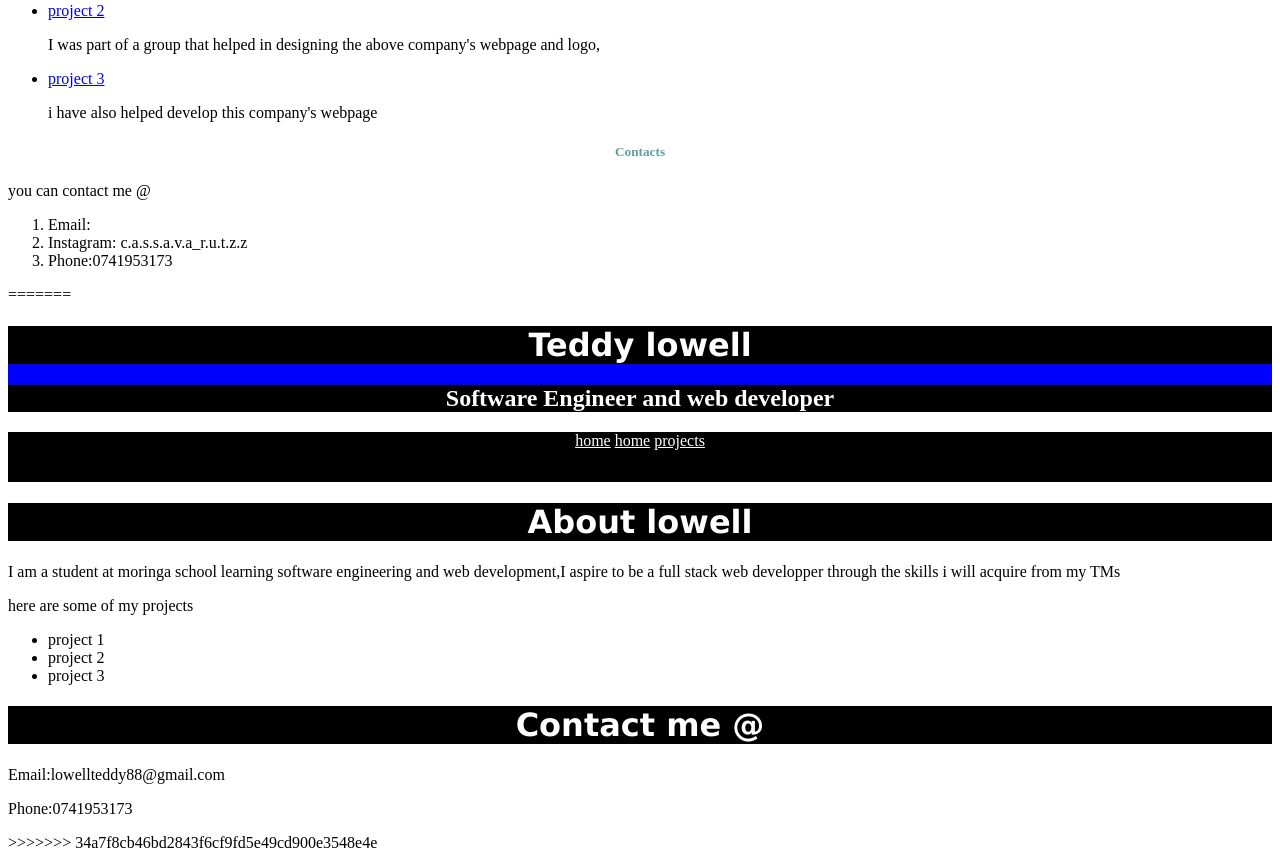
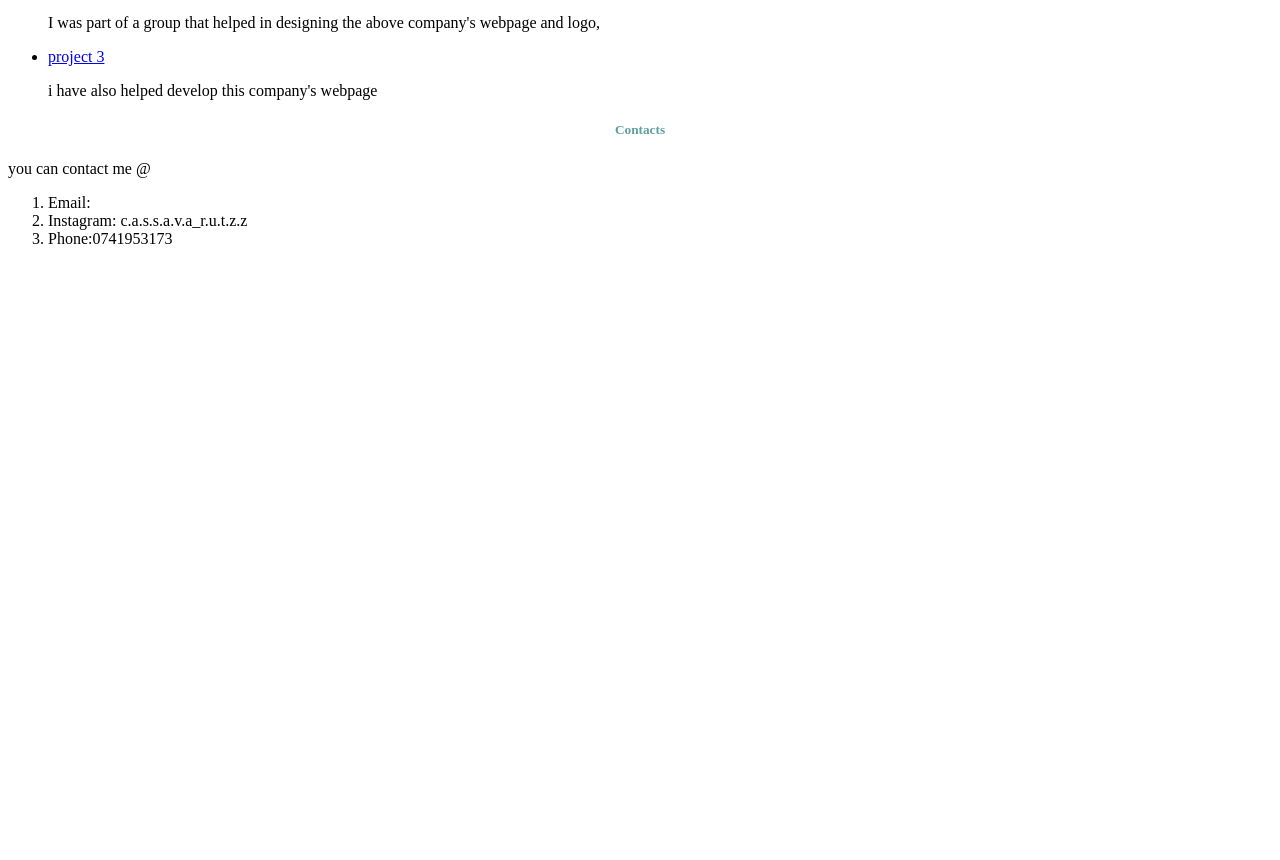
Before and after one commit to lowellteddy/new-portfolio, a plain HTML site: page index.html in a window 1280 px wide. Shown: the part 944-1804 px from the top of the page. After the commit the page ends 1208 px from the top, so only its background shows below. Drawn offline with Linux system fonts and the light colour scheme.

Commit message:
deletion

```diff
--- a/index.html
+++ b/index.html
@@ -1,4 +1,3 @@
-<<<<<<< HEAD
 <!DOCTYPE html>
 <html lang="en">
 
@@ -95,35 +94,3 @@
 </body>
 
 </html>
-=======
-<!DOCTYPE html>
-<html lang="en">
-<head>
-    <meta charset="UTF-8">
-    <meta name="viewport" content="width=device-width, initial-scale=1.0">
-    <title>My portfolio</title>
-    <header style="background-color: blue;color: white;text-align: center;">
-        <h1>Teddy lowell</h1>
-        <h2>Software Engineer and web developer</h2>
-    </header>
-    <nav style="color: white;background-color: black;height: 50px;text-align: center;">
-        <a style="color: white;" href="www.google.com">home</a>
-        <a style="color: white;" href="mail.com">home</a>
-        <a style="color: white;" href="projects.com">projects</a>
-    </nav>
-</head>
-<body>
-    <h1>About lowell</h1>
-    <p>I am a student at moringa school learning software engineering and web development,I aspire to be a full stack web developper through the skills i will acquire from my TMs</p>
-    <p>here are some of my projects</p>
-    <ul>
-        <li>project 1</li>
-        <li>project 2</li>
-        <li>project 3</li>
-    </ul>
-</body>
-<h1>Contact me @</h1>
-<p>Email:lowellteddy88@gmail.com</p>
-<p>Phone:0741953173</p>
-</html>
->>>>>>> 34a7f8cb46bd2843f6cf9fd5e49cd900e3548e4e
```
